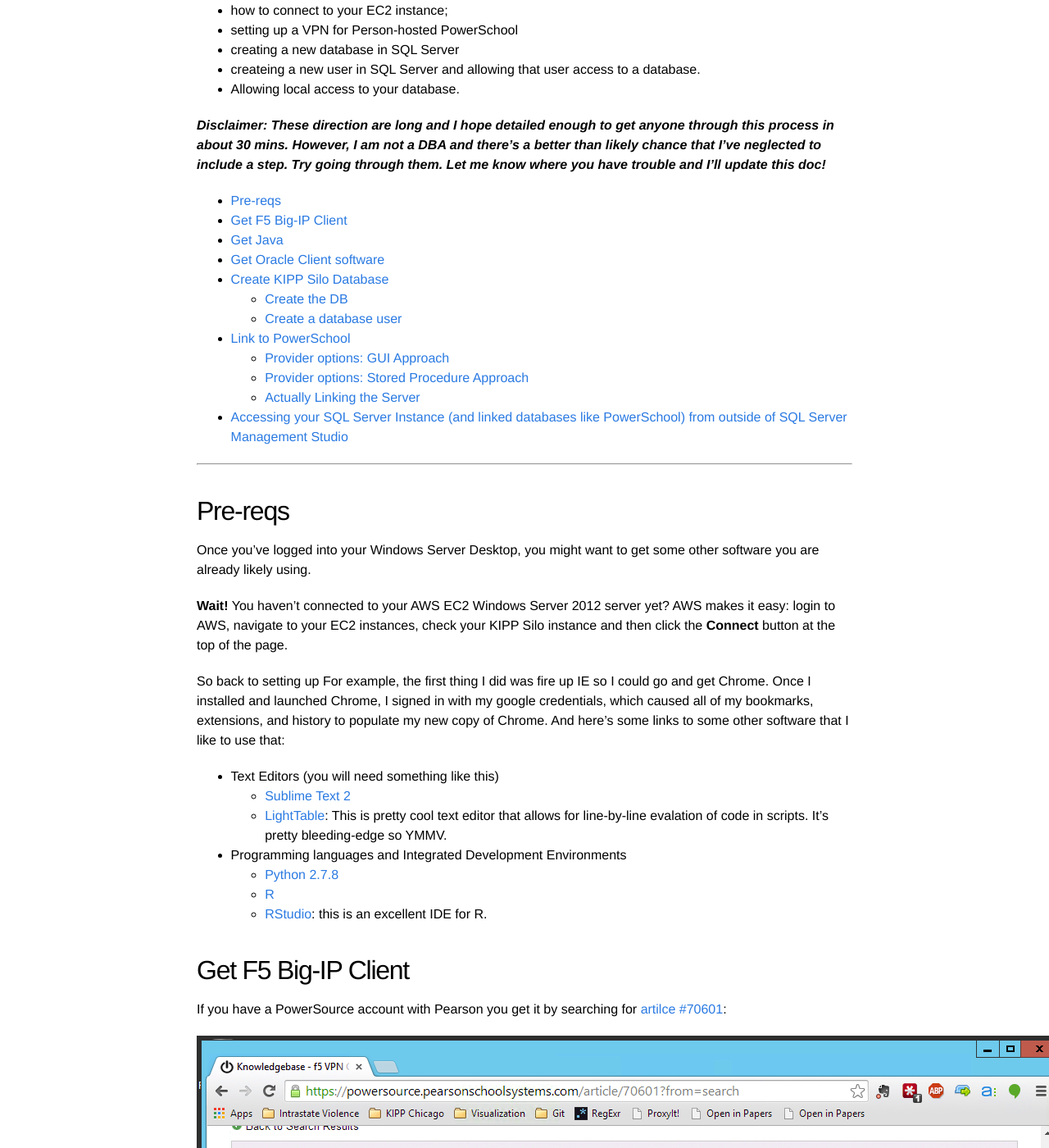
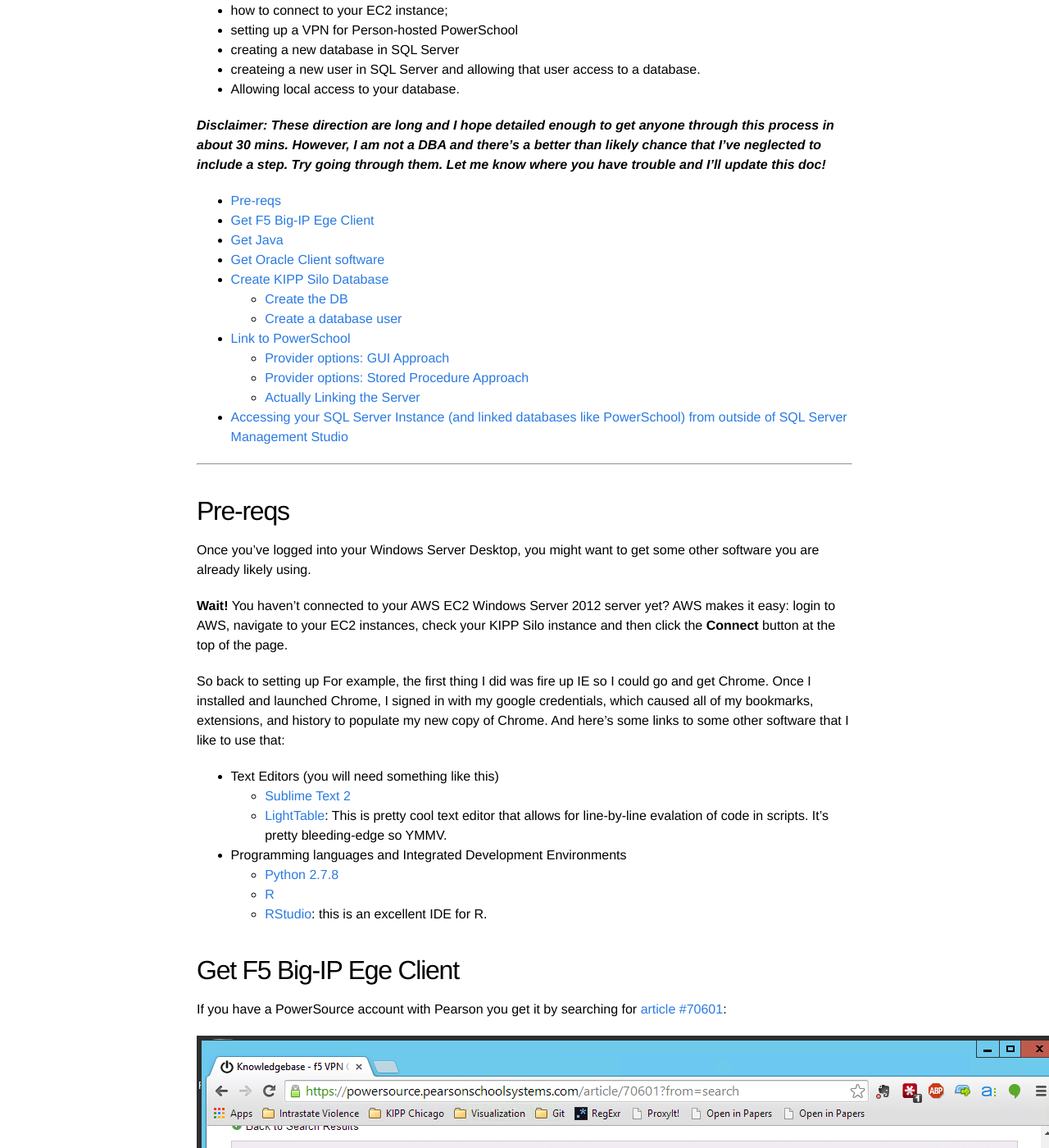
Before and after one commit to kippdata/silo, a Jekyll site: the page built from _posts/2014-09-16-Setting_Up_PoweSchool_on_SQL_Server.md, in a window 1280 px wide and 1400 px high, scrolled down 293 px. Shown: the whole window at 82% size. Built offline with Jekyll 4.4.1, drawn with Linux system fonts in a browser that asks for light colours.

Commit message:
Fixed some highlight on linking PS post, part 2.

```diff
--- a/_posts/2014-09-16-Setting_Up_PoweSchool_on_SQL_Server.md
+++ b/_posts/2014-09-16-Setting_Up_PoweSchool_on_SQL_Server.md
@@ -38,8 +38,8 @@
 	* [RStudio](http://www.rstudio.com/products/rstudio/download/): this is an excellent IDE for R.
 
 
-## Get F5 Big-IP  Client
-If you have a PowerSource account with Pearson you get it by searching for [artilce #70601](https://powersource.pearsonschoolsystems.com/article/70601?from=search):
+## Get F5 Big-IP Ege Client
+If you have a PowerSource account with Pearson you get it by searching for [article #70601](https://powersource.pearsonschoolsystems.com/article/70601?from=search):
 
 ![F5 Big-IP Edge Client via PowerSource]({{ site.baseurl }}/images/F5_Big_IP_client.png "F5 Big-IP")
 
```
